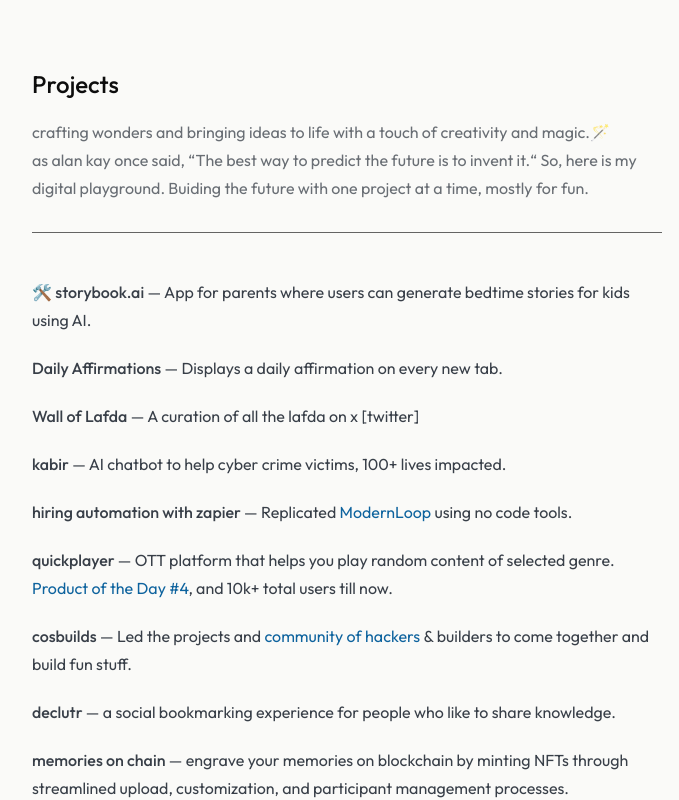
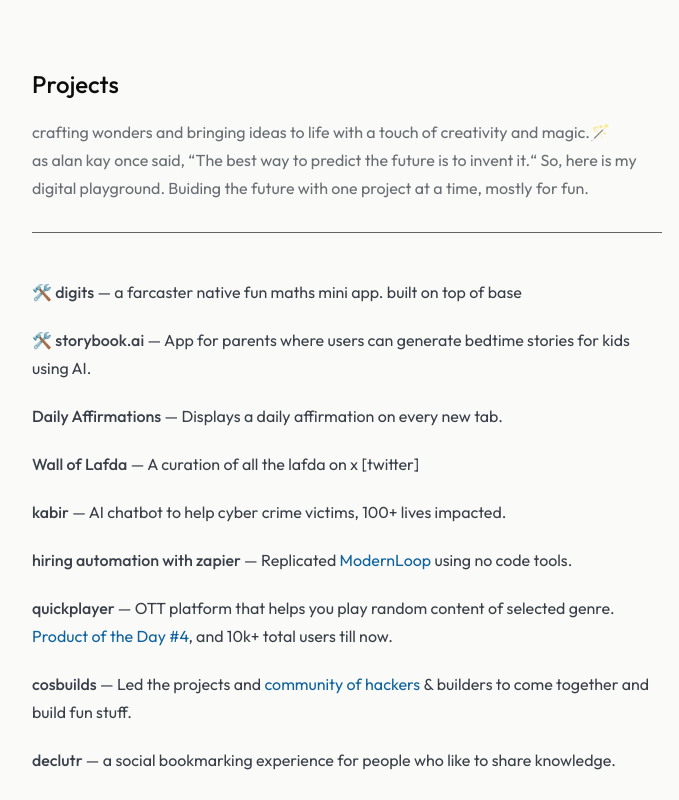
Before and after one commit to priyanshuratnakar/ratnakar.xyz, a Next.js app: page /projects in a window 1280 px wide. Shown: the top 800 px of the page, without its empty margins (293-972 px from the left). Built offline with nearby package versions, Linux system fonts and the light colour scheme.

Commit message:
Update projects.tsx

```diff
--- a/pages/projects.tsx
+++ b/pages/projects.tsx
@@ -57,6 +57,21 @@
               fontWeight={"normal"}
               opacity={"95%"}
             >
+
+              <Text>
+                🛠️{" "}
+                <a
+                  className={"project"}
+                  href={"https://playdigits.fun/"}
+                  target={"_blank"}
+                  rel={"noreferrer"}
+                  style={{ fontWeight: "500" }}
+                >
+                  digits
+                </a>{" "}
+                — a farcaster native fun maths mini app. built on top of base{" "}
+              </Text>
+
               <Text>
                 🛠️{" "}
                 <a
```
